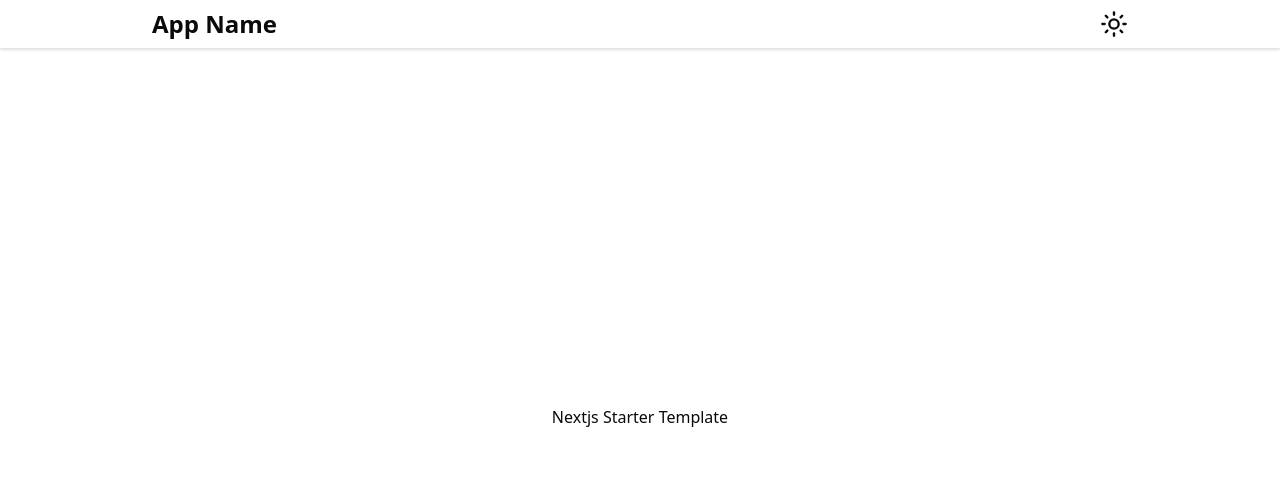
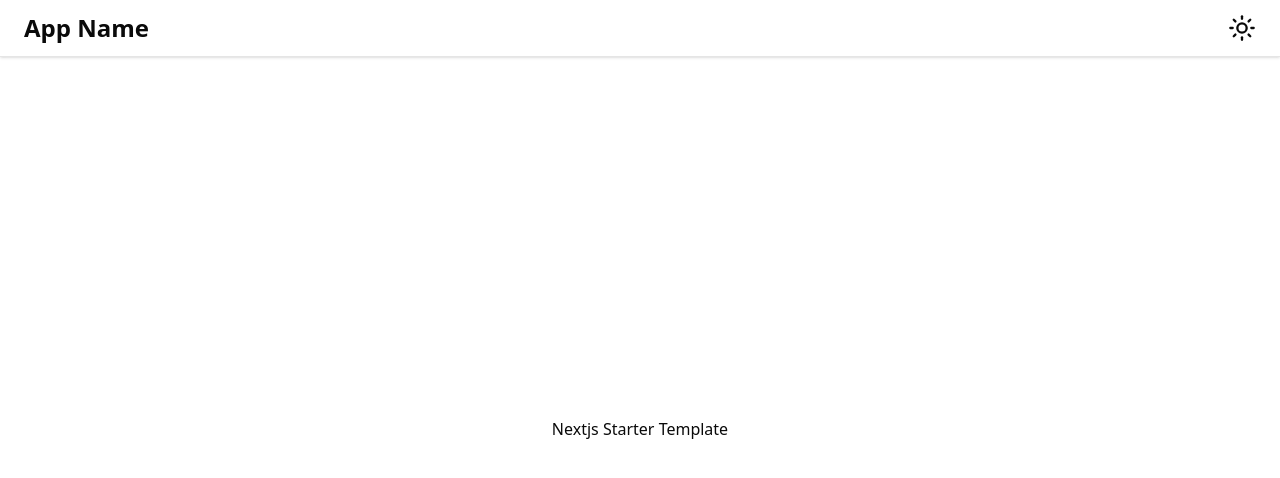
Before and after one commit to MrSaikatS/nextjs-starter-template, a Next.js app: page / in a window 1280 px wide. Shown: the top 478 px of the page. Built offline with nearby package versions, Linux system fonts and the light colour scheme.

Commit message:
css fixes

```diff
--- a/src/app/layout.tsx
+++ b/src/app/layout.tsx
@@ -19,7 +19,7 @@ const RootLayout = ({ children }: RootLayoutProps) => {
         >
           <Header />
 
-          <main className="mx-auto max-w-screen-lg px-6 py-2">{children}</main>
+          <main className="container mx-auto px-6 py-3">{children}</main>
         </ThemeProvider>
       </body>
     </html>
--- a/src/components/Header/Header.tsx
+++ b/src/components/Header/Header.tsx
@@ -4,7 +4,7 @@ const Header = () => {
   return (
     <>
       <header className="border-b shadow">
-        <div className="mx-auto flex max-w-screen-lg items-center justify-between px-6 py-2">
+        <div className="container mx-auto flex items-center justify-between px-6 py-3">
           <h1 className="text-2xl font-semibold">App Name</h1>
 
           <nav className="flex items-center">
```
